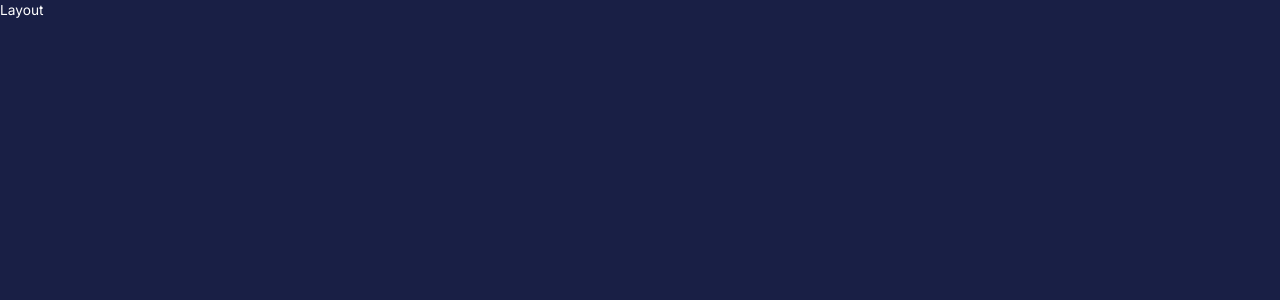
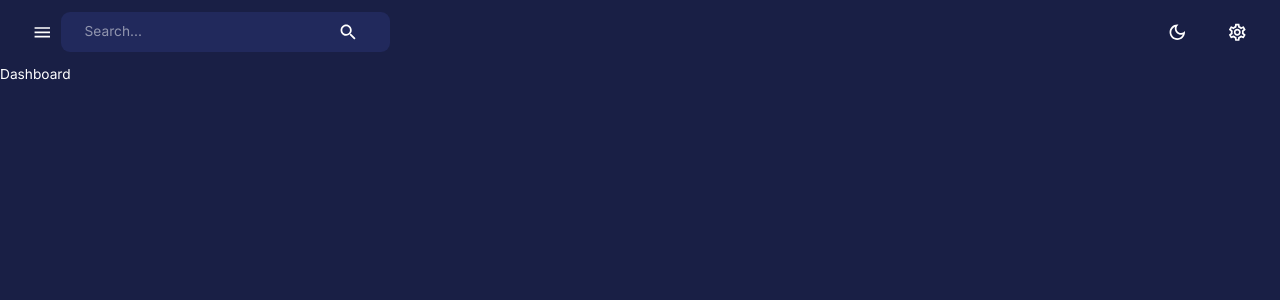
Before and after one commit to asad-shaik-md/EcomVision-EdR, a React (Create React App) app in the folder client/: page /dashboard in a window 1280 px wide. Shown: the top 300 px of the page. Built offline with nearby package versions, Linux system fonts and the light colour scheme.

Commit message:
Navbar with Search, Dark/Light Mode & Settings icon

```diff
--- /dev/null
+++ b/client/src/components/FlexBetween.jsx
@@ -0,0 +1,10 @@
+const { Box } = require("@mui/material");
+const { styled } = require("@mui/system");
+
+const FlexBetween = styled(Box)({
+  display: "flex",
+  justifyContent: "space-between",
+  alignItems: "center",
+});
+
+export default FlexBetween;
--- /dev/null
+++ b/client/src/components/Navbar.jsx
@@ -0,0 +1,63 @@
+import React, { useState } from "react";
+import {
+  LightModeOutlined,
+  DarkModeOutlined,
+  Menu as MenuIcon,
+  Search,
+  SettingsOutlined,
+  ArrowDropDownOutlined,
+} from "@mui/icons-material";
+import FlexBetween from "./FlexBetween";
+import { useDispatch } from "react-redux";
+import { setMode } from "state";
+import profileImage from "assets/profile.jpeg"
+import { AppBar, IconButton, InputBase, Toolbar, useTheme } from "@mui/material";
+
+const Navbar = () => {
+    const dispatch = useDispatch();
+    const theme = useTheme();
+
+  return <AppBar
+    sx={{
+        position: "static",
+        background: "none",
+        boxShadow: "none",
+    }}
+  >
+    <Toolbar sx={{ justifyContent: "space-between" }}>
+        {/* LEFT SIDE */}
+        <FlexBetween>
+            <IconButton onClick={() => console.log("open/close sidebar")}>
+                <MenuIcon />
+            </IconButton>
+            <FlexBetween
+                backgroundColor={theme.palette.background.alt}
+                borderRadius="9px"
+                gap="3rem"
+                p="0.1rem 1.5rem"
+            >
+                <InputBase placeholder="Search..." />
+                <IconButton>
+                    <Search />
+                </IconButton>
+            </FlexBetween>
+        </FlexBetween>
+
+        {/* RIGHT SIDE */}
+        <FlexBetween gap="1.5rem">
+            <IconButton onClick={() => dispatch(setMode())}>
+                {theme.palette.mode === "dark" ? (
+                    <DarkModeOutlined dx={{ fontSize: "25px" }} />
+                ) : (
+                    <LightModeOutlined dx={{ fontSize: "25px" }} />
+                )}
+            </IconButton>
+            <IconButton>
+                <SettingsOutlined dx={{ fontSize: "25px" }} />
+            </IconButton>
+        </FlexBetween>
+    </Toolbar>
+  </AppBar>;
+};
+
+export default Navbar;
--- a/client/src/scenes/layout/index.jsx
+++ b/client/src/scenes/layout/index.jsx
@@ -1,8 +1,17 @@
-import React from 'react'
+import React, { useState } from 'react';
+import { Box, useMediaQuery } from '@mui/material';
+import { Outlet } from 'react-router-dom';
+import { useSelector } from 'react-redux';
+import Navbar from "components/Navbar";
 
 const Layout = () => {
   return (
-    <div>Layout</div>
+    <Box width="100%" height="100%">
+      <Box>
+        <Navbar />
+        <Outlet />
+      </Box>
+    </Box>
   )
 }
 
```
